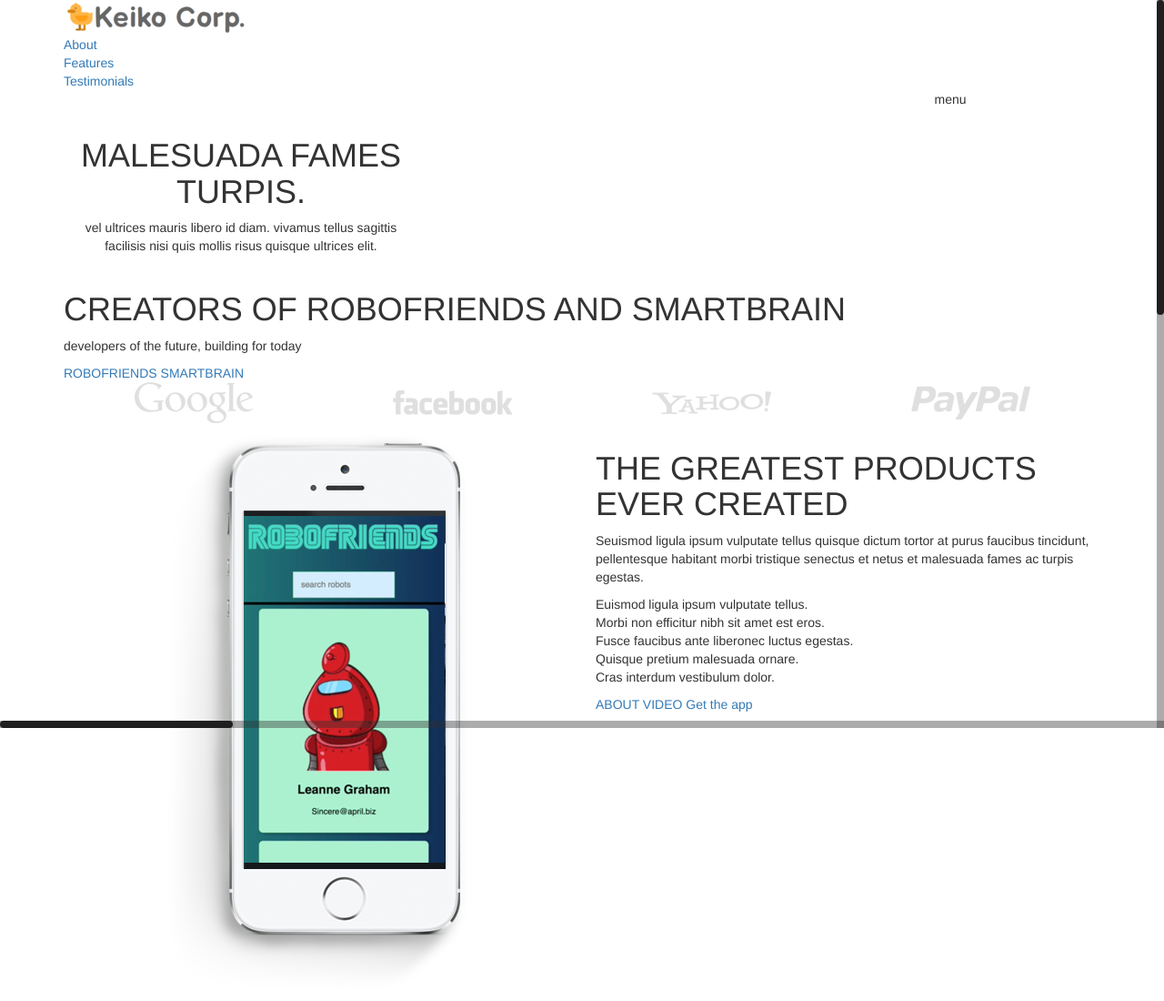
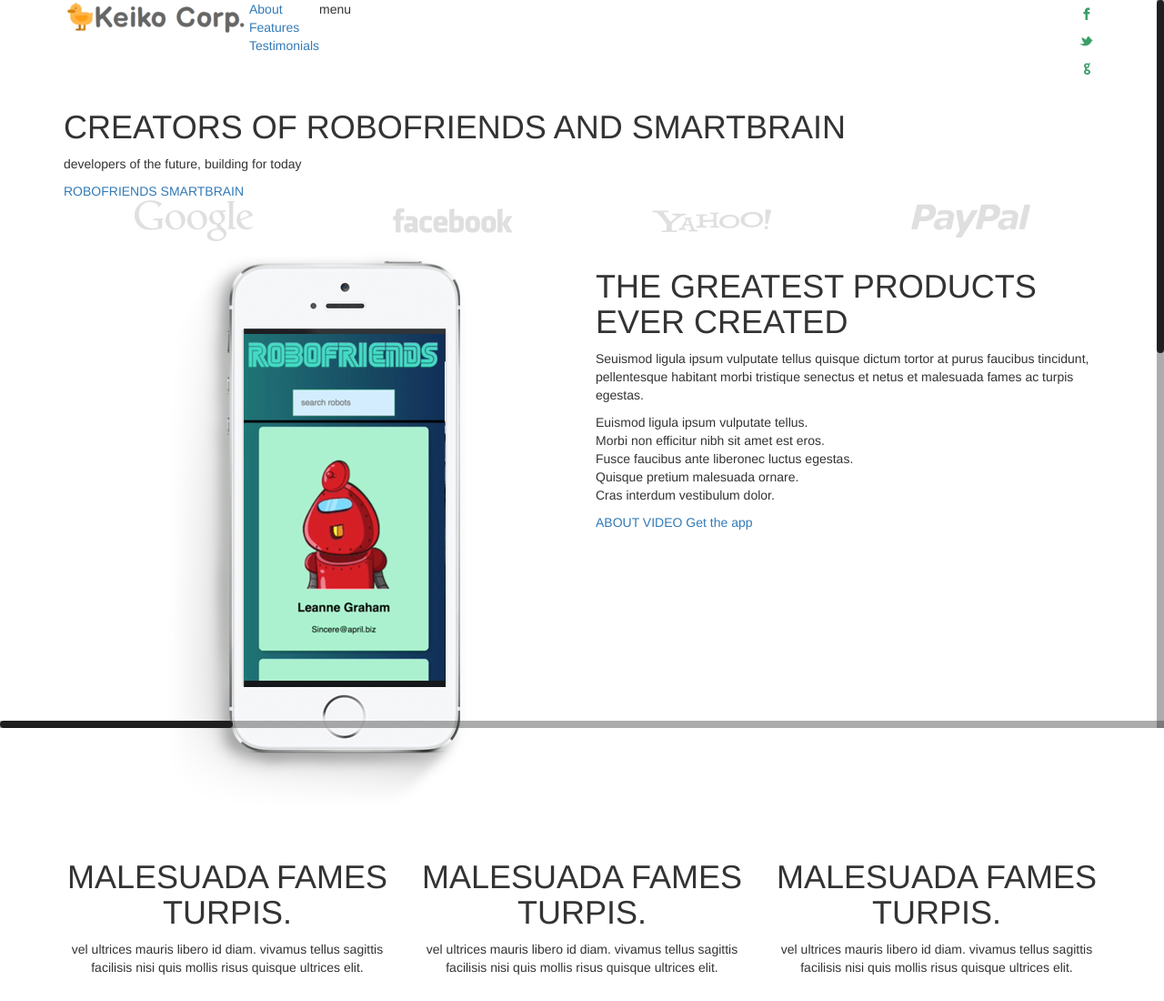
Before and after one commit to MassambaS/keiko-corp, a plain HTML site: page index.html in a window 1280 px wide. Shown: the top 1100 px of the page at 91% size. Drawn offline with Linux system fonts and the light colour scheme.

Commit message:
correct deletion

```diff
--- a/index.html
+++ b/index.html
@@ -30,22 +30,26 @@
                 <ul class="list-unstyled">
                     <li class="animated wow fadeInLeft" data-wow-delay="0s"><a href="#about">About</a></li>
                     <li class="animated wow fadeInLeft" data-wow-delay=".1s"><a href="#app_features">Features</a></li>
-                    <li class="animated wow fadeInLeft" data-wow-delay=".2s"><a href="#testimonials">Testimonials</a></ <!-- App Features Section -->
-                        <section class="app_features" id="app_features">
-                            <div class="container">
+                    <li class="animated wow fadeInLeft" data-wow-delay=".2s"><a href="#testimonials">Testimonials</a></li>
+                </ul>
+            </nav>
 
-                                <div class="row text-center">
-                                    <div class="col-sm-4 col-md-4 details animated wow fadeInDown" data-wow-delay="0s">
-                                        <img src="img/f_icon1.png" alt="" title="">
-                                        <h1 class="text-uppercase">malesuada fames turpis.</h1>
-                                        <p class="text-lowercase">vel ultrices mauris libero id diam. Vivamus tellus sagittis facilisis nisi quis mollis risus quisque ultrices elit.</p>
-                                    </div>
-                                    <div class="col-sm-4 col-md-4 details animated wow fadeInDown" data-wow-delay=".1s">
-                                        <img src="img/f_icon2.png" alt="" title="">
-                                    </div>
+            <div class="social pull-right">
+                <ul class="list-unstyled">
+                    <li class="animated wow fadeInRight" data-wow-delay=".2s">
+                        <a href="#"><img src="img/facebook.png" alt="" title=""></a>
+                    </li>
+                    <li class="animated wow fadeInRight" data-wow-delay=".1s">
+                        <a href="#"><img src="img/twitter.png" alt="" title=""></a>
+                    </li>
+                    <li class="animated wow fadeInRight" data-wow-delay="0s">
+                        <a href="#"><img src="img/google.png" alt="" title=""></a>
+                    </li>
+                </ul>
+            </div>
 
-                                    <span class="burger_icon">menu</span>
-                                </div>
+            <span class="burger_icon">menu</span>
+        </div>
     </header>
     <!--  End Header Section  -->
 
@@ -308,7 +312,7 @@
             }
         }
         window.onload = function() {
-            LoadStyleSheet('css/bootstrap.css');
+            LoadStyleSheet('css/bootstrap.css')
         }
     </script>
     <script type="text/javascript" src="js/jquery.js"></script>
```
